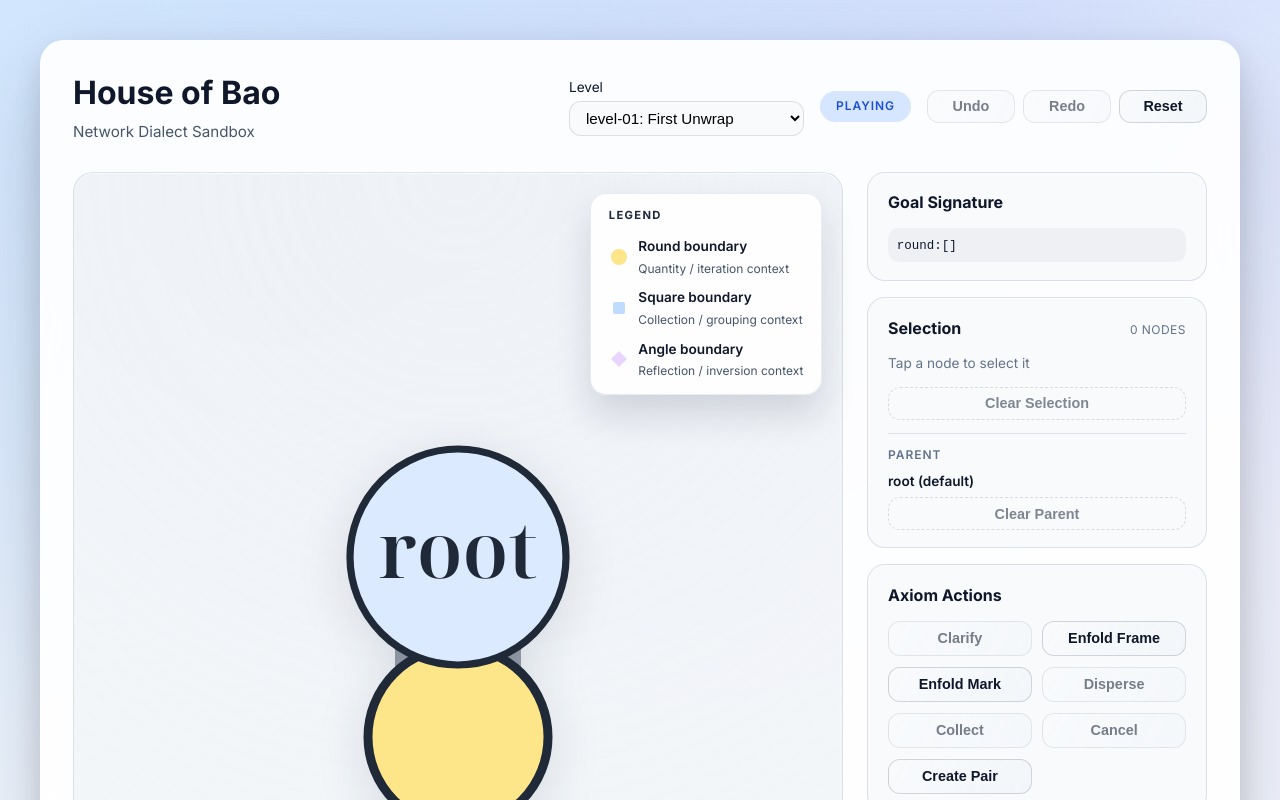
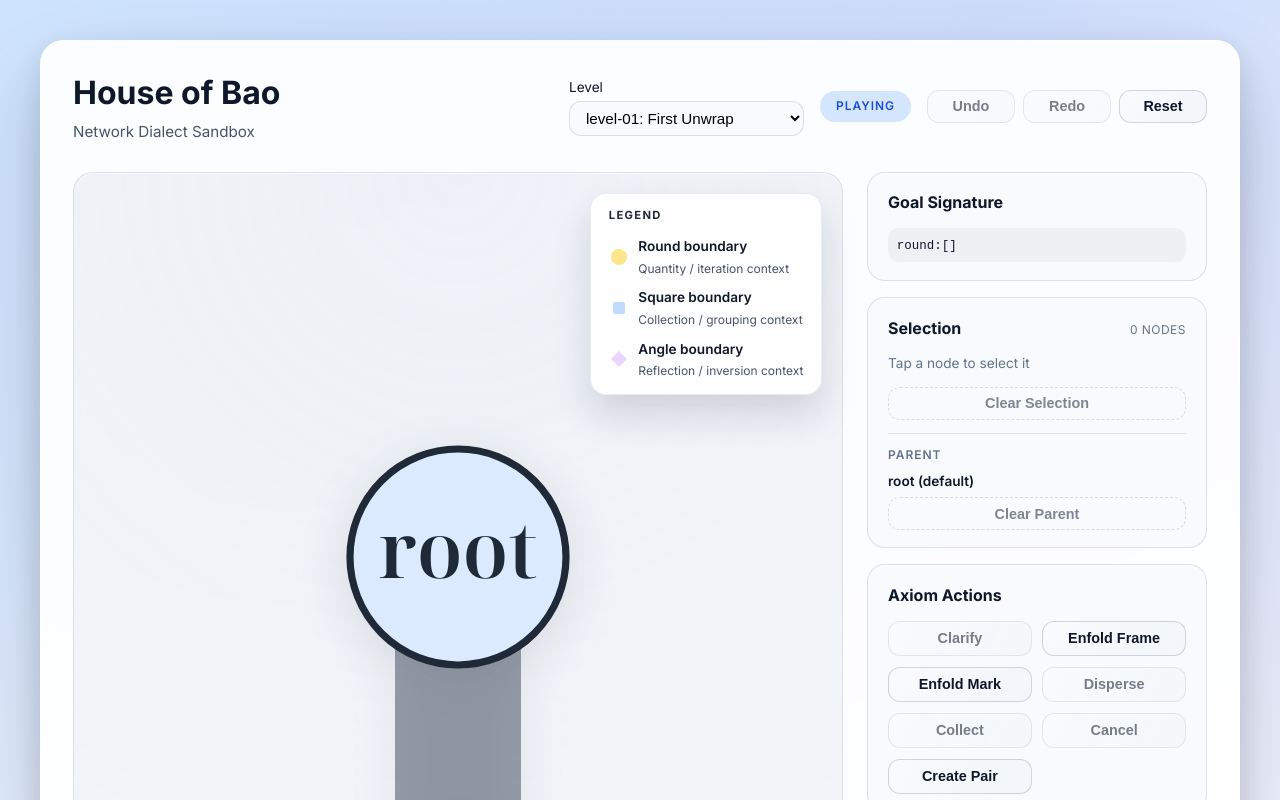
Before and after one commit to weavermarquez/house-of-bao, a React (Vite) app in the folder house-of-bao/: page / in a window 1280 px wide. Shown: the top 800 px of the page. Built offline with nearby package versions, Linux system fonts and the light colour scheme.

Commit message:
codex feat: modify edge distance relative to node

```diff
--- a/house-of-bao/src/dialects/network/NetworkView.tsx
+++ b/house-of-bao/src/dialects/network/NetworkView.tsx
@@ -109,7 +109,7 @@ const expandBounds = (graph: NetworkGraph, padding = 4) => {
 const extendSegment = (
   from: { x: number; y: number },
   to: { x: number; y: number },
-  extension = 0.3,
+  extension = 0.75,
 ) => {
   const dx = to.x - from.x;
   const dy = to.y - from.y;
@@ -169,7 +169,7 @@ export function NetworkView({
       .map((node) => ({
         id: `${node.id}-dangling`,
         from: node,
-        to: { x: node.x, y: node.y + 1.8 },
+        to: { x: node.x, y: node.y + 2.4 },
       }));
   }, [graph, outgoingCounts]);
 
--- a/house-of-bao/src/dialects/network/layout.ts
+++ b/house-of-bao/src/dialects/network/layout.ts
@@ -2,8 +2,8 @@ import type { BoundaryType, Form } from "../../logic/Form";
 import type { NetworkEdge, NetworkGraph, NetworkNode } from "./types";
 
 const NODE_BASE_SIZE = 1;
-const VERTICAL_GAP = NODE_BASE_SIZE * 2;
-const HORIZONTAL_GAP = NODE_BASE_SIZE * 2;
+const VERTICAL_GAP = 4;
+const HORIZONTAL_GAP = 3.25;
 export const ROOT_NODE_ID = "__root__";
 
 type NormalizedForm = {
```
